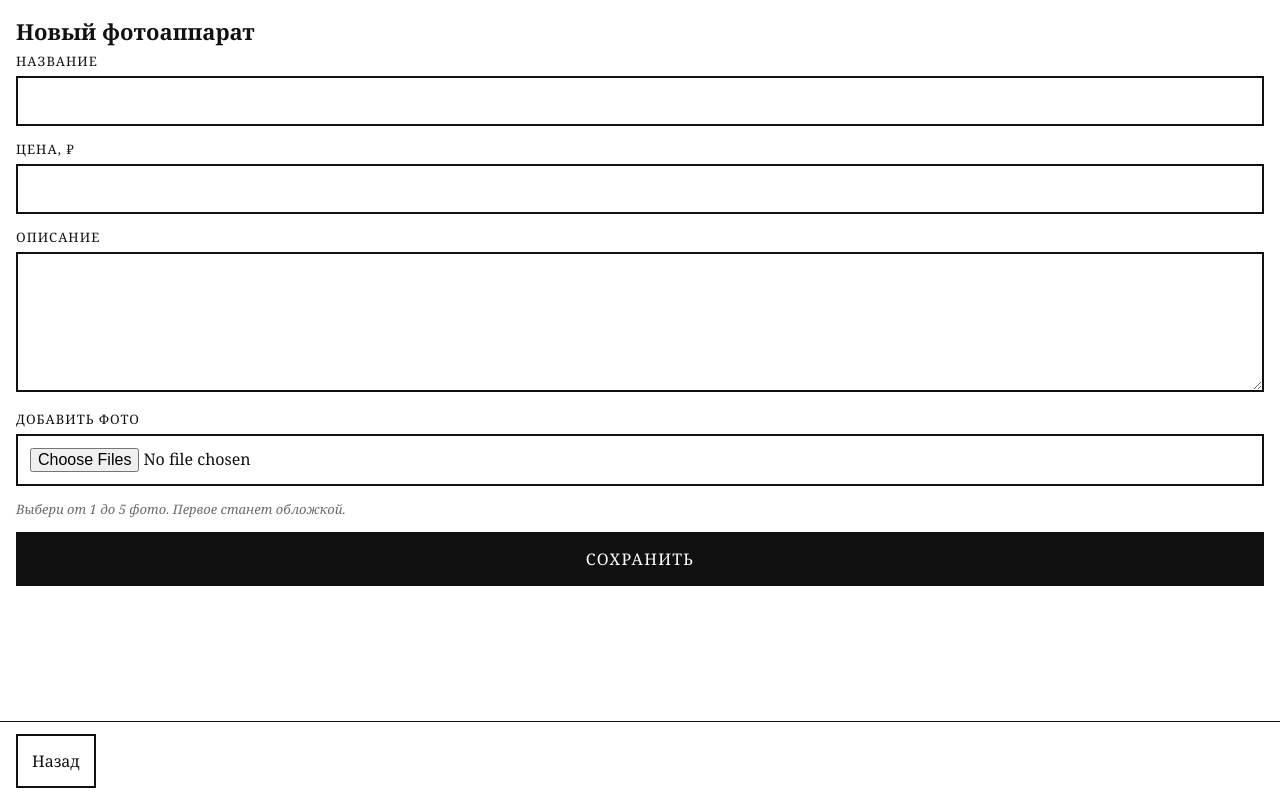
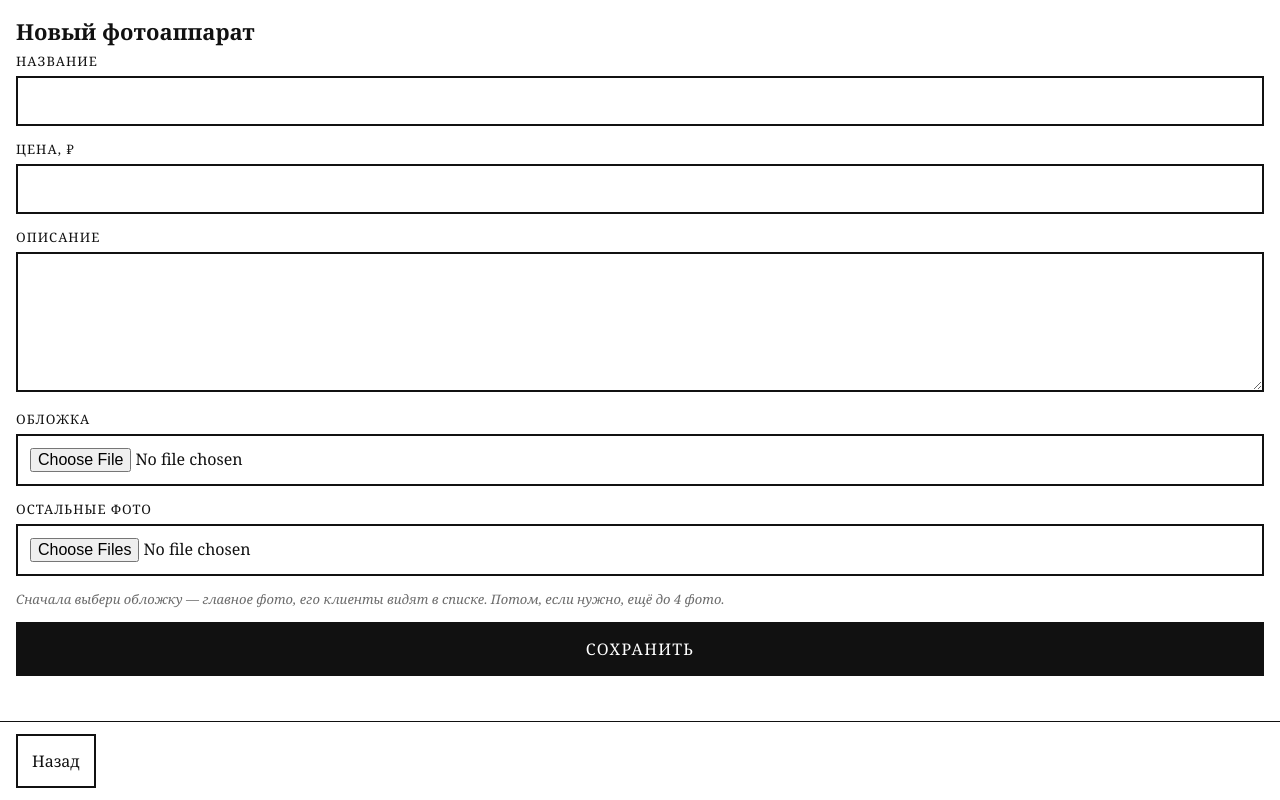
Before and after one commit to knyaz22v-tech/film-bot-catalog, a plain HTML site: page admin.html in a window 1280 px wide. Both pictures are taken after a click on the button "+ ДОБАВИТЬ ФОТОАППАРАТ". Drawn offline with Linux system fonts and the light colour scheme; no server answers.

Commit message:
Обновление каталога фотоаппаратов

```diff
--- a/admin.html
+++ b/admin.html
@@ -44,7 +44,11 @@
           <div id="thumbs" class="thumbs"></div>
         </div>
         <!-- Фото из файлов — только на компьютере (локальный режим). Можно выбрать несколько. -->
-        <label id="photo-field">Добавить фото
+        <!-- Новый товар: сначала обложка (главное фото), потом остальные фото. -->
+        <label id="cover-field">Обложка
+          <input id="field-cover" type="file" accept="image/jpeg,image/png">
+        </label>
+        <label id="photo-field"><span id="photo-field-name">Добавить фото</span>
           <input id="field-photo" name="photo" type="file" accept="image/jpeg,image/png" multiple>
         </label>
         <p id="photo-hint" class="hint"></p>
@@ -82,8 +86,10 @@
       hide: "Скрыть от клиентов",
       show: "Показать клиентам",
       confirmDelete: (title) => "Удалить «" + title + "» из каталога? Вернуть его не получится.",
-      needPhoto: "Выбери фото фотоаппарата — от 1 до 5 штук.",
-      photoLocalNew: "Выбери от 1 до 5 фото. Первое станет обложкой.",
+      needPhoto: "Сначала выбери обложку — главное фото фотоаппарата.",
+      photoLocalNew: "Сначала выбери обложку — главное фото, его клиенты видят в списке. Потом, если нужно, ещё до 4 фото.",
+      otherPhotos: "Остальные фото",
+      addPhotos: "Добавить фото",
       photoLocalEdit: (free) => "Можно добавить ещё " + free + " фото. Новые встанут после прежних.",
       photoInChatNew: "Фото (от 1 до 5) пришлёшь в чат с ботом после сохранения.",
       photoInChatEdit: (free) => "Можно добавить ещё " + free + " фото: нажми «Добавить фото», и бот попросит прислать их в чат.",
@@ -274,11 +280,14 @@
       document.getElementById("field-price").value = isNew ? "" : product.price_value;
       document.getElementById("field-description").value = isNew ? "" : product.description;
       document.getElementById("field-photo").value = "";
+      document.getElementById("field-cover").value = "";
       renderThumbs(product);
 
       // Фото из файлов можно выбрать только на компьютере; в Telegram — прислать в чат.
       const free = freePhotoPlaces(product);
+      document.getElementById("cover-field").style.display = isLocal && isNew ? "block" : "none";
       document.getElementById("photo-field").style.display = isLocal && free > 0 ? "block" : "none";
+      document.getElementById("photo-field-name").textContent = isNew ? texts.otherPhotos : texts.addPhotos;
       document.getElementById("change-photo").style.display = !isLocal && !isNew && free > 0 ? "block" : "none";
       let hint;
       if (free === 0) hint = texts.photosFull;
@@ -327,11 +336,14 @@
       data.append("title", fields.title);
       data.append("price", fields.price);
       data.append("description", fields.description);
-      const files = Array.from(document.getElementById("field-photo").files);
-      if (editing === null && files.length === 0) {
+      // Новый товар: обложка идёт первой, за ней остальные фото — в таком порядке их и сохранит бот.
+      const cover = document.getElementById("field-cover").files[0];
+      if (editing === null && !cover) {
         alertUser(texts.needPhoto);
         return;
       }
+      const files = Array.from(document.getElementById("field-photo").files);
+      if (editing === null) files.unshift(cover);
       const free = freePhotoPlaces(editing);
       if (files.length > free) {
         alertUser(texts.tooManyPhotos(free));
```
